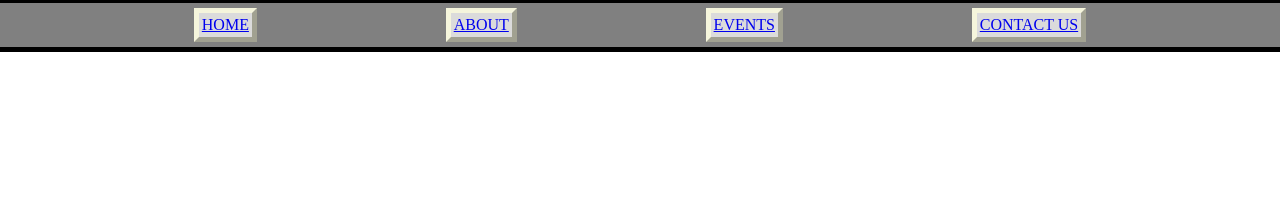
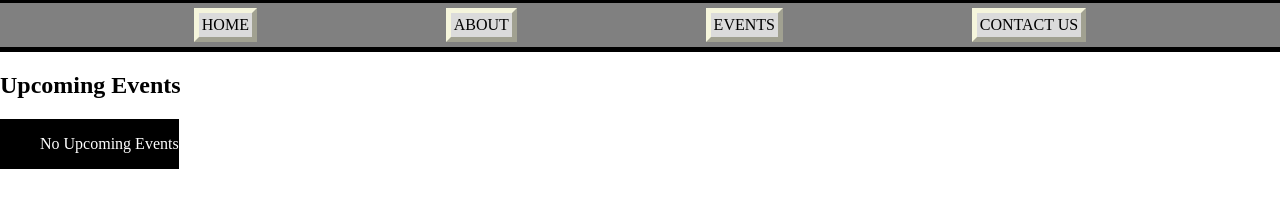
Before and after one commit to djw13b/Bainbridge-NYP, a plain HTML site: page index.html in a window 1280 px wide. Shown: the part 202-410 px from the top of the page. Drawn offline with Linux system fonts and the light colour scheme.

Commit message:
Added Upcoming Events List

```diff
--- a/design.css
+++ b/design.css
@@ -39,6 +39,10 @@ h1 {
     padding: 3px;
 }
 
+a {
+    color:black;
+    text-decoration: none;
+}
 .about-button{
     border: 5px outset beige;
     background-color: rgb(219, 219, 219);
@@ -56,3 +60,22 @@ h1 {
     background-color: rgb(219, 219, 219);
     padding: 3px;
 }
+
+.upcoming-events{
+    display: flex;
+    flex-direction: column;
+    align-items: baseline;
+
+}
+
+.upcoming-events-list{
+    background-color: black;
+    color: white;
+
+
+}
+ul {
+    display: flex;
+    flex-direction: column;
+    align-items: baseline;
+}
--- a/index.html
+++ b/index.html
@@ -13,6 +13,7 @@
             <h1>Bainbridge NYP</h1>
         </div>
     </div>
+
     <div class="tool-bar">
         <div class="home-button">
             <a href="home.html">HOME</a>
@@ -27,5 +28,19 @@
             <a href="contactus.html">CONTACT US</a>
         </div>
     </div>
+
+    <div class="upcoming-events">
+        <div class="upcoming-events-header">
+            <h2>Upcoming Events</h2>
+        </div>
+        <div class="upcoming-events-list">
+            <ul class="upcoming-events-list">
+                No Upcoming Events
+            </ul>
+        </div>
+
+    </div>
+
+
 </body>
 </html>
```
